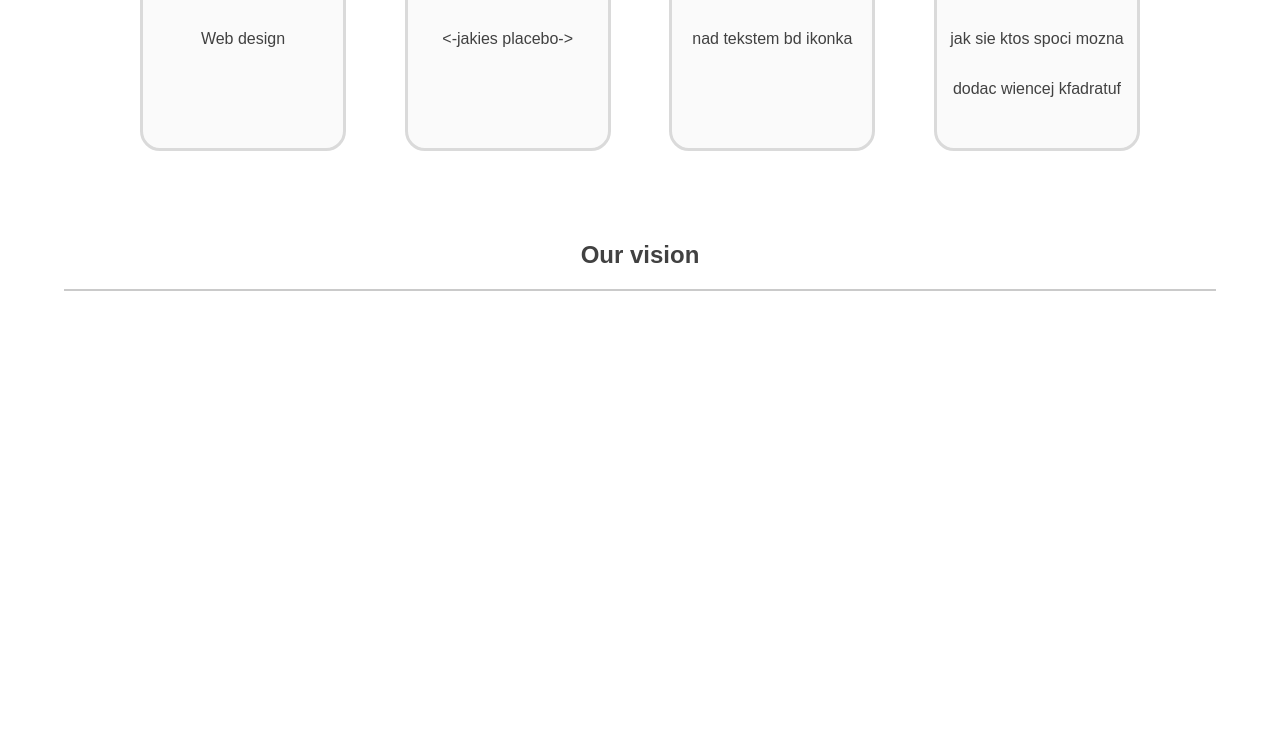
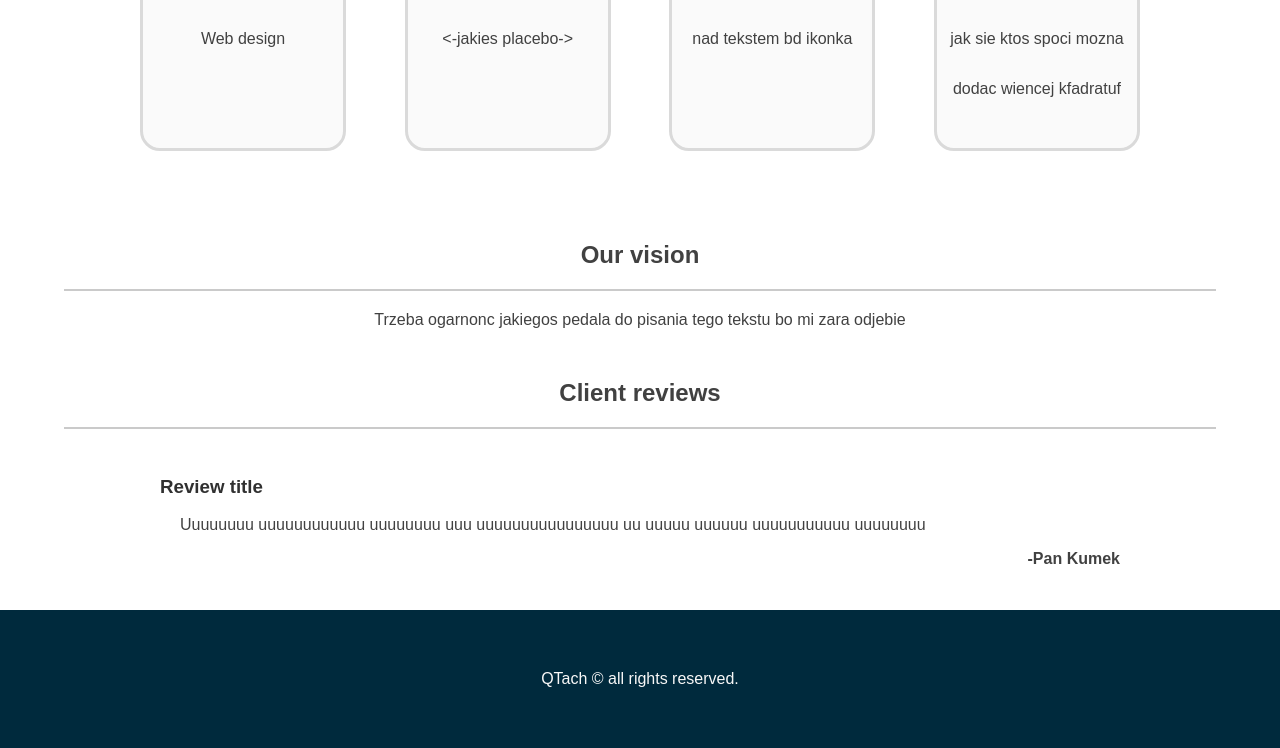
Before and after one commit to UnabashedCodelifter/QTach, a plain HTML site: page index.html in a window 1280 px wide. Shown: the part 753-1501 px from the top of the page. Before the commit the page ends 1052 px from the top, so only its background shows below. Drawn offline with Linux system fonts and the light colour scheme.

Commit message:
Add review, footer

```diff
--- a/css/style.css
+++ b/css/style.css
@@ -105,3 +105,51 @@ hr {
     border: 3px solid #CACACA;
     color: #303030;
 }
+
+.about {
+    text-align: center;
+    color: #414141;
+}
+
+.about p {
+    max-width: 1000px;
+    padding: 0 20px;
+    margin: 20px auto;
+}
+
+.reviews {
+    max-width: 1000px;
+    padding: 0 20px;
+    margin: 0 auto;
+}
+
+.review {
+    padding: 20px;
+    color: #414141;
+}
+
+.review h3 {
+    color: #303030;
+}
+
+.review p {
+    margin-left: 20px;
+    margin-right: 20px;
+}
+
+.review h4 {
+    text-align: right;
+    margin-top: 10px;
+}
+
+footer {
+    background-color: var(--main_bg_color);
+    color: var(--main_txt_color);
+}
+
+footer p {
+    max-width: 1000px;
+    padding: 60px 20px;
+    margin: 0 auto;
+    text-align: center;
+}
--- a/index.html
+++ b/index.html
@@ -54,13 +54,20 @@
         <div class="about">
             <h2>Our vision</h2>
             <hr>
+            <p>Trzeba ogarnonc jakiegos pedala do pisania tego tekstu bo mi zara odjebie</p>
         </div>
+        <h2>Client reviews</h2>
+        <hr>
         <div class="reviews">
-
+            <div class="review">
+                <h3>Review title</h3>
+                <p>Uuuuuuuu uuuuuuuuuuuu uuuuuuuu uuu uuuuuuuuuuuuuuuu uu uuuuu uuuuuu uuuuuuuuuuu uuuuuuuu</p>
+                <h4>-Pan Kumek</h4>
+            </div>
         </div>
     </article>
     <footer>
-
+        <p>QTach &copy; all rights reserved.</p>
     </footer>
 </body>
 </html>
```
